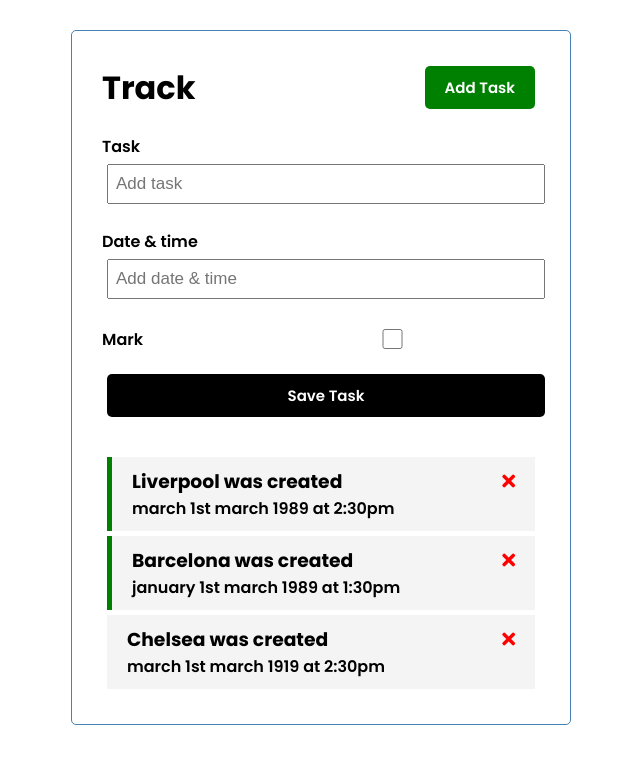
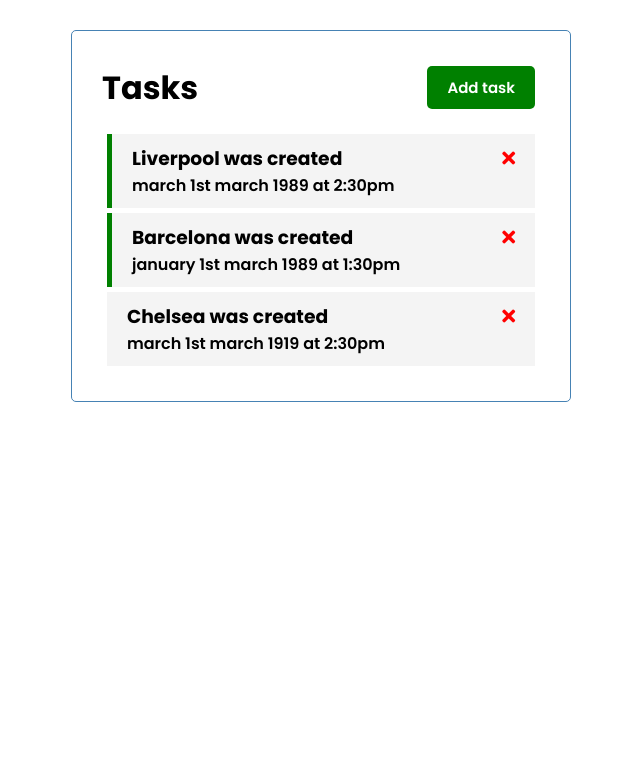
Before and after one commit to Kozimbe-k/vuejs-task-project, a Vue app: page / in a window 1280 px wide. Shown: the top 764 px of the page, without its empty margins (319-959 px from the left). Built offline with nearby package versions, Linux system fonts and the light colour scheme.

Commit message:
add toggle function

```diff
--- a/src/App.vue
+++ b/src/App.vue
@@ -1,7 +1,9 @@
 <template>
   <div class="container">
-    <Header title="Track" />
-    <AddTask @add-task="addTask" />
+    <Header @toggle-add-task="toggleAddTask" title="Tasks" :showAddTask="showAddTask" />
+    <div v-if="showAddTask">
+      <AddTask @add-task="addTask" />
+    </div>
     <Tasks
       @toggle-reminder="toggleReminder"
       @delete-task="deleteTask"
@@ -25,11 +27,15 @@ export default {
   data() {
     return {
       tasks: [],
+      showAddTask: false,
     };
   },
   methods: {
-    addTask(task){
-      this.tasks = [...this.tasks, task]
+    toggleAddTask(){
+      this.showAddTask = !this.showAddTask
+    },
+    addTask(task) {
+      this.tasks = [...this.tasks, task];
     },
     deleteTask(id) {
       if (confirm("Вы согласны удалить")) {
--- a/src/components/Button.vue
+++ b/src/components/Button.vue
@@ -13,7 +13,7 @@ export default {
   },
   methods: {
     onClick() {
-      console.log("click");
+      this.$emit('toggle-add-task')
     },
   },
 };
--- a/src/components/Header.vue
+++ b/src/components/Header.vue
@@ -1,7 +1,11 @@
 <template>
   <header>
     <h1>{{ title }}</h1>
-    <Button  text="Add Task" color="green"/>
+    <Button
+      @toggle-add-task="$emit('toggle-add-task')"
+      :text="showAddTask ? 'Close' : 'Add task'"
+      color="green"
+    />
   </header>
 </template>
 
@@ -11,6 +15,7 @@ export default {
   name: "Header",
   props: {
     title: String,
+    showAddTask: Boolean,
   },
   components: {
     Button,
```
